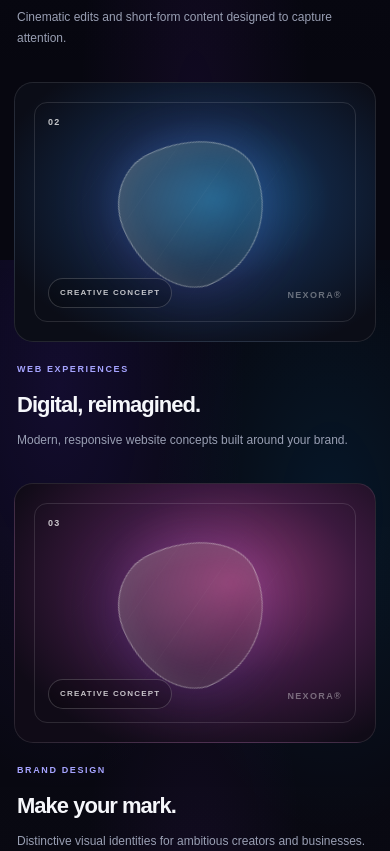
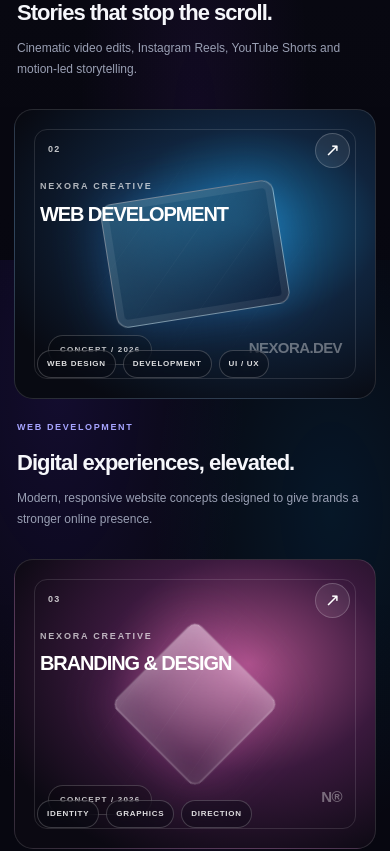
Before and after one commit to thabirachandra/Nexora-Studio, a Next.js app: page /Nexora-Studio/ in a window 390 px wide. Shown: the part 3960-4811 px from the top of the page. Built offline with nearby package versions, Linux system fonts and the light colour scheme; no server answers.

Commit message:
Upgrade NEXORA premium project showcase

```diff
--- a/src/app/globals.css
+++ b/src/app/globals.css
@@ -1183,3 +1183,186 @@ button:focus-visible {
     display: none;
   }
 }
+
+/* NEXORA — PREMIUM FOUR-PILLAR PROJECT SHOWCASE */
+.projects-premium-grid {
+  grid-template-columns: repeat(2, minmax(0, 1fr));
+  gap: 34px 22px;
+}
+
+.project-premium-card {
+  min-width: 0;
+}
+
+.project-art {
+  height: 340px;
+  border-color: rgba(255,255,255,.13);
+  border-radius: 22px;
+  background-color: #080a12;
+  transition: border-color .35s ease, transform .35s ease, box-shadow .35s ease;
+}
+
+.project-premium-card:hover .project-art {
+  border-color: rgba(164,137,255,.55);
+  box-shadow: 0 18px 55px rgba(65,45,130,.18);
+  transform: translateY(-5px);
+}
+
+.project-violet {
+  background: radial-gradient(ellipse at 70% 35%, #6035a9 0%, #211532 39%, #090a12 82%);
+}
+
+.project-blue {
+  background: radial-gradient(ellipse at 65% 40%, #176b9c 0%, #10243d 40%, #080a12 82%);
+}
+
+.project-pink {
+  background: radial-gradient(ellipse at 65% 36%, #a14d82 0%, #3a193d 42%, #0b0912 82%);
+}
+
+.project-teal {
+  background: radial-gradient(ellipse at 65% 36%, #167d83 0%, #12343d 42%, #080b12 82%);
+}
+
+.project-visual-title {
+  position: absolute;
+  z-index: 3;
+  top: 76px;
+  left: 30px;
+  right: 24px;
+  display: flex;
+  flex-direction: column;
+  gap: 9px;
+  pointer-events: none;
+}
+
+.project-visual-title span {
+  color: rgba(255,255,255,.68);
+  font-size: 9px;
+  font-weight: 700;
+  letter-spacing: .2em;
+}
+
+.project-visual-title strong {
+  max-width: 320px;
+  color: #fff;
+  font-size: clamp(20px, 3vw, 34px);
+  line-height: 1.12;
+  letter-spacing: -.055em;
+}
+
+.project-art-caption {
+  z-index: 3;
+  font-size: 15px;
+  font-weight: 800;
+  letter-spacing: -.04em;
+}
+
+.project-tags {
+  position: absolute;
+  z-index: 3;
+  left: 28px;
+  right: 25px;
+  bottom: 25px;
+  display: flex;
+  flex-wrap: wrap;
+  gap: 7px;
+}
+
+.project-tags span {
+  padding: 7px 9px;
+  color: rgba(255,255,255,.86);
+  background: rgba(8,9,18,.36);
+  border: 1px solid rgba(255,255,255,.2);
+  border-radius: 100px;
+  font-size: 8px;
+  font-weight: 700;
+  letter-spacing: .09em;
+  backdrop-filter: blur(8px);
+}
+
+.project-open {
+  position: absolute;
+  z-index: 3;
+  right: 25px;
+  top: 23px;
+  display: grid;
+  width: 35px;
+  height: 35px;
+  place-items: center;
+  color: #fff;
+  background: rgba(255,255,255,.08);
+  border: 1px solid rgba(255,255,255,.2);
+  border-radius: 50%;
+  font-size: 18px;
+}
+
+.project-visual-video {
+  border-radius: 48% 52% 66% 34% / 42% 35% 65% 58%;
+  background: linear-gradient(135deg, rgba(212,180,255,.72), rgba(108,52,200,.08) 60%);
+  box-shadow: 0 0 70px rgba(150,80,255,.4), inset 0 0 28px rgba(255,255,255,.18);
+}
+
+.project-visual-web {
+  width: 175px;
+  height: 125px;
+  border-radius: 12px;
+  background: linear-gradient(145deg, rgba(90,205,255,.32), rgba(15,30,56,.95));
+  box-shadow: 0 0 50px rgba(49,160,255,.3), inset 0 0 0 7px rgba(255,255,255,.08);
+  transform: translate(-50%,-50%) rotate(-9deg);
+}
+
+.project-visual-brand {
+  border-radius: 12px;
+  background: linear-gradient(145deg, rgba(255,215,244,.55), rgba(174,72,142,.12));
+  box-shadow: 0 0 65px rgba(255,110,215,.3), inset 0 0 30px rgba(255,255,255,.16);
+  transform: translate(-50%,-50%) rotate(45deg) scale(.82);
+}
+
+.project-visual-social {
+  border-radius: 34px;
+  background: linear-gradient(135deg, rgba(100,255,228,.45), rgba(40,100,140,.08));
+  box-shadow: 0 0 65px rgba(39,231,203,.26), inset 0 0 25px rgba(255,255,255,.12);
+  transform: translate(-50%,-50%) rotate(-18deg) scale(.88);
+}
+
+.project-info {
+  padding-top: 22px;
+}
+
+.project-info h3 {
+  transition: color .25s ease;
+}
+
+.project-premium-card:hover .project-info h3 {
+  color: #c7b5ff;
+}
+
+@media (max-width: 640px) {
+  .projects-premium-grid {
+    grid-template-columns: minmax(0, 1fr);
+    gap: 28px;
+  }
+
+  .project-art {
+    height: 290px;
+    border-radius: 19px;
+  }
+
+  .project-visual-title {
+    top: 70px;
+    left: 25px;
+  }
+
+  .project-tags {
+    left: 22px;
+    bottom: 20px;
+  }
+}
+
+@media (prefers-reduced-motion: reduce) {
+  .project-art,
+  .project-info h3 {
+    transition: none !important;
+  }
+}
--- a/src/app/page.tsx
+++ b/src/app/page.tsx
@@ -15,23 +15,42 @@ const projects = [
   {
     n: "01",
     type: "VIDEO & MOTION",
-    title: "Motion that tells a story.",
-    desc: "Cinematic edits and short-form content designed to capture attention.",
+    title: "Stories that stop the scroll.",
+    desc: "Cinematic video edits, Instagram Reels, YouTube Shorts and motion-led storytelling.",
     tone: "project-violet",
+    tags: ["VIDEO EDITING", "MOTION", "SHORT-FORM"],
+    visual: "project-visual-video",
+    mark: "PLAY",
   },
   {
     n: "02",
-    type: "WEB EXPERIENCES",
-    title: "Digital, reimagined.",
-    desc: "Modern, responsive website concepts built around your brand.",
+    type: "WEB DEVELOPMENT",
+    title: "Digital experiences, elevated.",
+    desc: "Modern, responsive website concepts designed to give brands a stronger online presence.",
     tone: "project-blue",
+    tags: ["WEB DESIGN", "DEVELOPMENT", "UI / UX"],
+    visual: "project-visual-web",
+    mark: "NEXORA.DEV",
   },
   {
     n: "03",
-    type: "BRAND DESIGN",
-    title: "Make your mark.",
-    desc: "Distinctive visual identities for ambitious creators and businesses.",
+    type: "BRANDING & DESIGN",
+    title: "A brand worth remembering.",
+    desc: "Distinctive logo concepts, visual identities and graphic design with a clear point of view.",
     tone: "project-pink",
+    tags: ["IDENTITY", "GRAPHICS", "DIRECTION"],
+    visual: "project-visual-brand",
+    mark: "N®",
+  },
+  {
+    n: "04",
+    type: "SOCIAL MEDIA",
+    title: "Built for the next scroll.",
+    desc: "Social-first creative concepts, campaign visuals and content designed for digital audiences.",
+    tone: "project-teal",
+    tags: ["SOCIAL", "CAMPAIGNS", "CONTENT"],
+    visual: "project-visual-social",
+    mark: "@NEXORA",
   },
 ];
 
@@ -239,11 +258,19 @@ export default function Home() {
               <article className="project-premium-card" key={project.n}>
                 <div className={`project-art ${project.tone}`}>
                   <div className="project-art-frame" />
-                  <div className="project-art-orb" />
+                  <div className={`project-art-orb ${project.visual}`} />
                   <div className="project-art-lines" />
                   <span className="project-number">{project.n}</span>
-                  <span className="project-demo">CREATIVE CONCEPT</span>
-                  <span className="project-art-caption">NEXORA®</span>
+                  <span className="project-demo">CONCEPT / 2026</span>
+                  <span className="project-art-caption">{project.mark}</span>
+                  <div className="project-visual-title">
+                    <span>NEXORA CREATIVE</span>
+                    <strong>{project.type}</strong>
+                  </div>
+                  <div className="project-tags">
+                    {project.tags.map((tag) => <span key={tag}>{tag}</span>)}
+                  </div>
+                  <span className="project-open" aria-hidden="true">↗</span>
                 </div>
                 <div className="project-info">
                   <p className="eyebrow">{project.type}</p>
```
